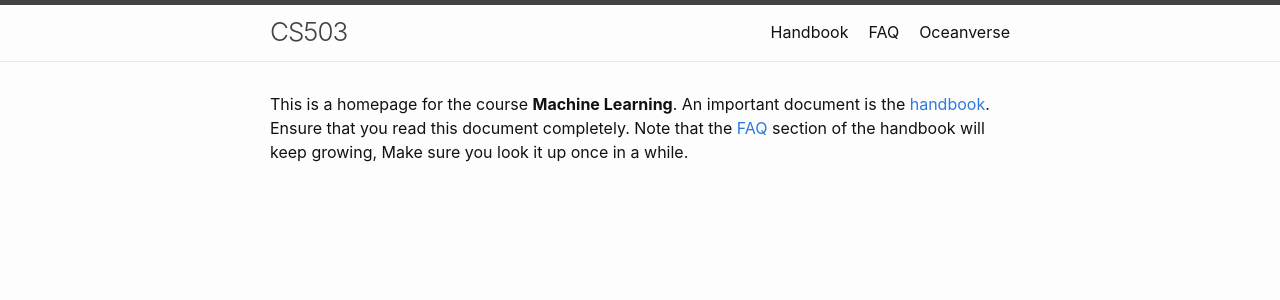
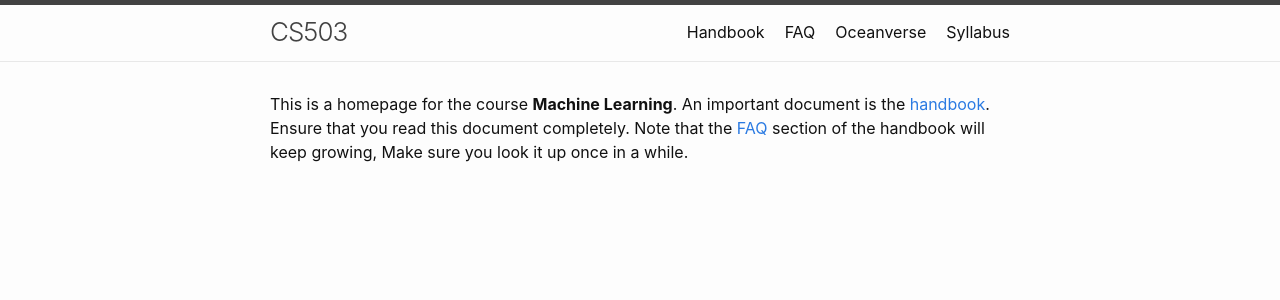
Before and after one commit to sudarshansudarshan/cs503, a Jekyll site: the page built from index.markdown, in a window 1280 px wide. Shown: the top 300 px of the page. Built offline with Jekyll 4.4.1, drawn with Linux system fonts in a browser that asks for light colours.

Commit message:
Update _config.yml

```diff
--- a/_config.yml
+++ b/_config.yml
@@ -32,6 +32,7 @@ header_pages:
   - Handbook.md
   - Faq.md
   - Oceanverse.md
+  - Syllabus.md
 
 markdown: kramdown
 title: CS503
```
